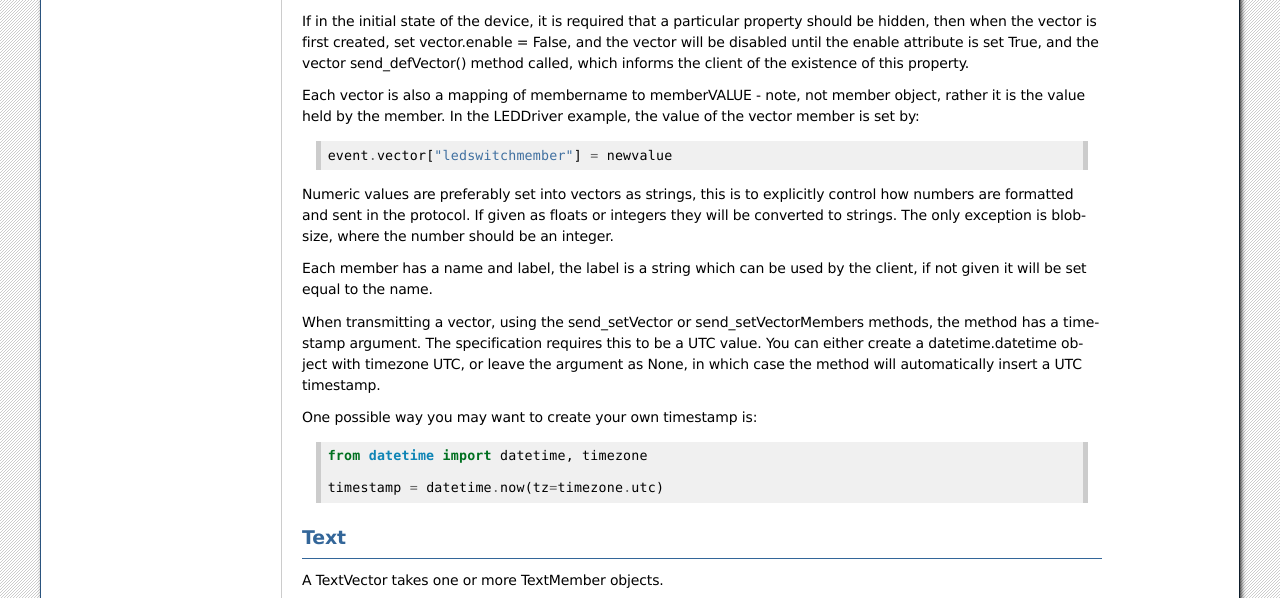
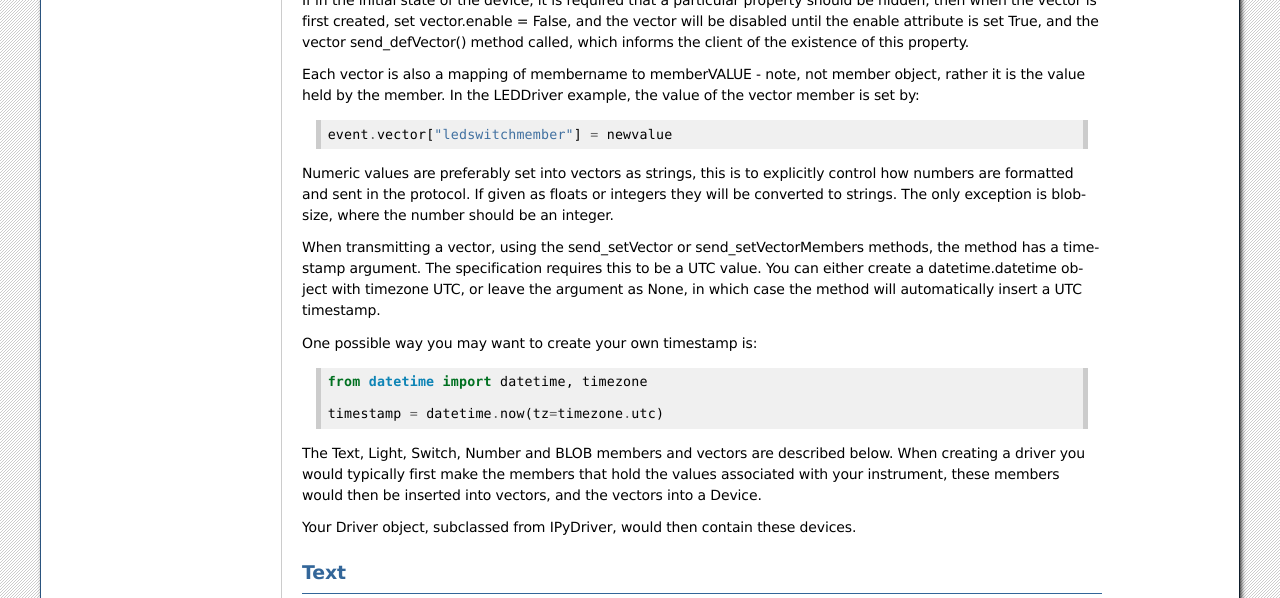
Before and after one commit to bernie-skipole/indipydriver, a Sphinx documentation site: the page built from docs/source/usage/propertyvectors.rst, in a window 1280 px wide and 1400 px high, scrolled down 1167 px. Shown: the top 598 px of the window. Built offline with Sphinx 7.4.7, drawn with Linux system fonts in a browser that asks for light colours; some of the changed text lies outside the part shown; grey boxes are pictures that could not be loaded.

Commit message:
Further documentation

```diff
--- a/docs/source/usage/propertyvectors.rst
+++ b/docs/source/usage/propertyvectors.rst
@@ -5,9 +5,9 @@
 
 The vector object is a mapping to a member value, so to access a value you could use vector['membername'], which for example, given a SwitchVector would be either "On" or "Off". Note, it is not a mapping to a member object, it is a mapping to the member value.
 
-As well as the methods documented below, dict methods are available such as get() and iteration through keys, values and items.
+As well as the methods documented below, vectors have dict methods such as get() and iteration through keys, values and items.
 
-This section documents the property vectors which can be created and set into the device, and also the associated members.
+A number of attributes are common to all vectors.
 
 Common Attributes
 ^^^^^^^^^^^^^^^^^
@@ -54,8 +54,6 @@
 
 Numeric values are preferably set into vectors as strings, this is to explicitly control how numbers are formatted and sent in the protocol. If given as floats or integers they will be converted to strings. The only exception is blobsize, where the number should be an integer.
 
-Each member has a name and label, the label is a string which can be used by the client, if not given it will be set equal to the name.
-
 When transmitting a vector, using the send_setVector or send_setVectorMembers methods, the method has a timestamp argument. The specification requires this to be a UTC value. You can either create a datetime.datetime object with timezone UTC, or leave the argument as None, in which case the method will automatically insert a UTC timestamp.
 
 One possible way you may want to create your own timestamp is::
@@ -65,10 +63,12 @@
     timestamp = datetime.now(tz=timezone.utc)
 
 
+The Text, Light, Switch, Number and BLOB members and vectors are described below. When creating a driver you would typically first make the members that hold the values associated with your instrument, these members would then be inserted into vectors, and the vectors into a Device.
+
+Your Driver object, subclassed from IPyDriver, would then contain these devices.
+
 Text
 ^^^^
-
-A TextVector takes one or more TextMember objects.
 
 .. autoclass:: indipydriver.TextMember
 
@@ -79,8 +79,6 @@
 Lights
 ^^^^^^
 
-A LightVector takes one or more LightMember objects.
-
 .. autoclass:: indipydriver.LightMember
 
 .. autoclass:: indipydriver.LightVector
@@ -90,8 +88,6 @@
 Switches
 ^^^^^^^^
 
-A SwitchVector takes one or more SwitchMember objects.
-
 .. autoclass:: indipydriver.SwitchMember
 
 .. autoclass:: indipydriver.SwitchVector
@@ -100,8 +96,6 @@
 
 Numbers
 ^^^^^^^
-
-A NumberVector takes one or more NumberMember objects.
 
 .. autoclass:: indipydriver.NumberMember
 
@@ -131,8 +125,6 @@
 BLOBs
 ^^^^^
 
-A BLOBVector takes one or more BLOBMember objects.
-
 .. autoclass:: indipydriver.BLOBMember
 
 .. autoclass:: indipydriver.BLOBVector
```
